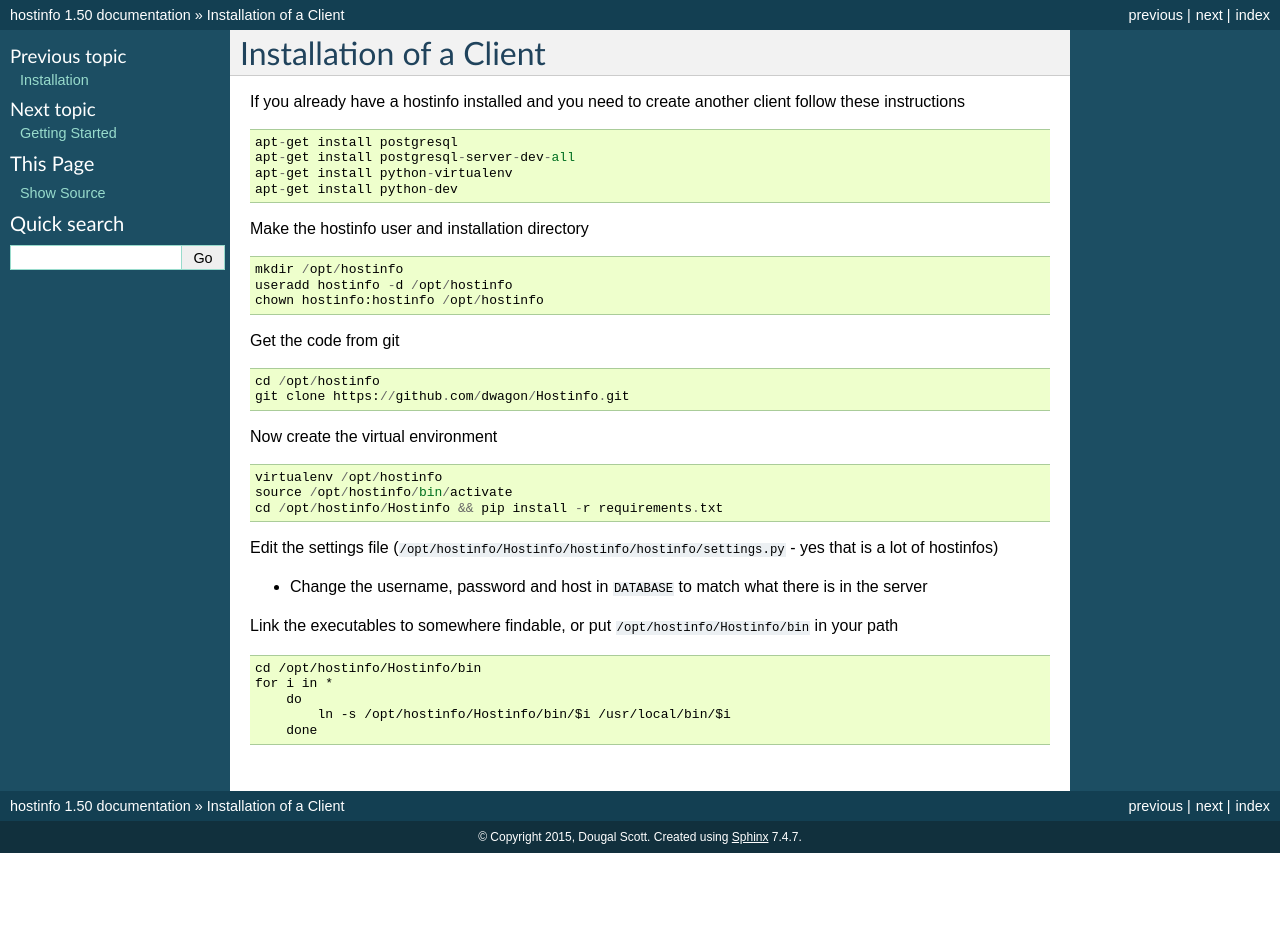
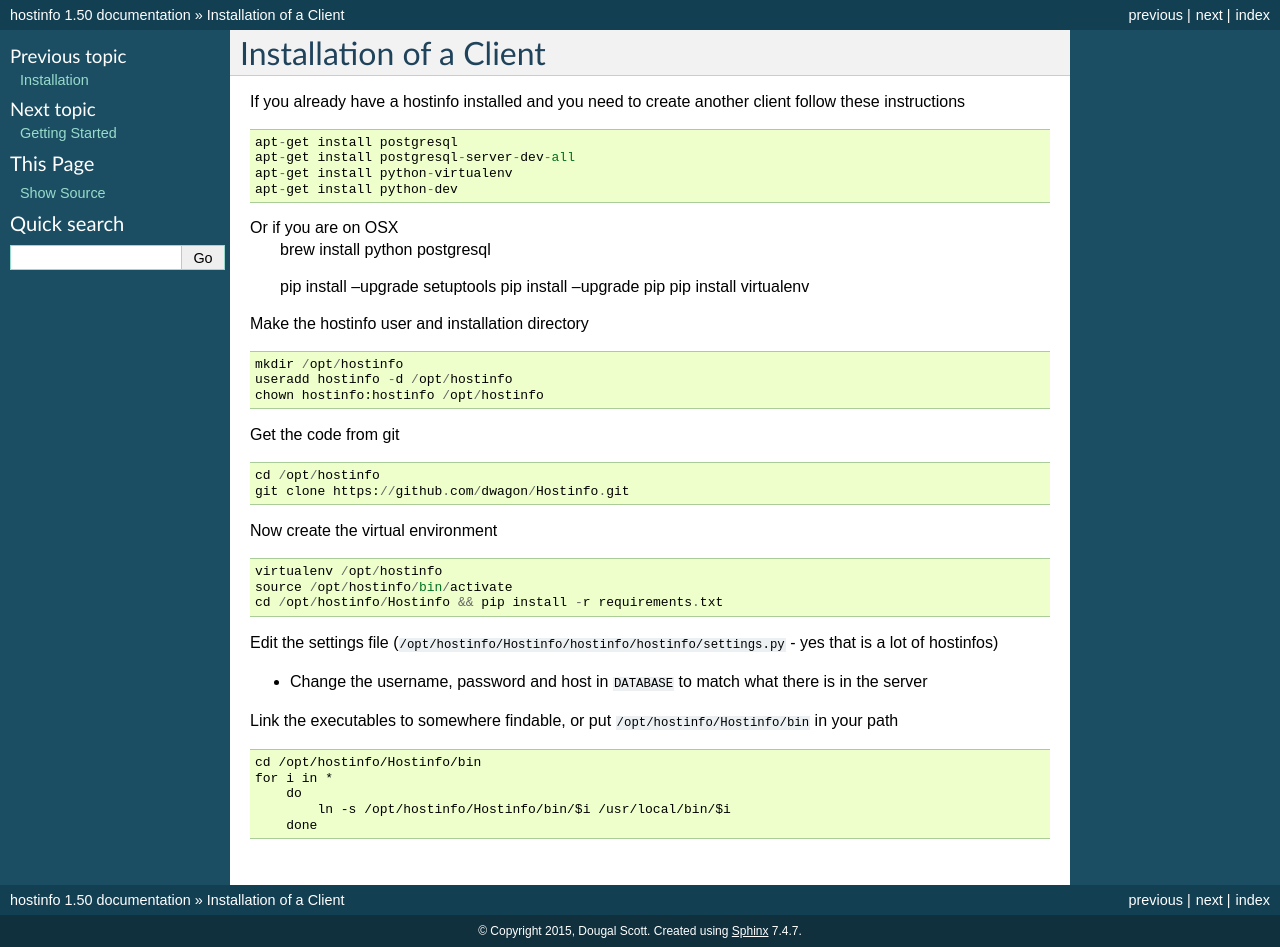
Before and after one commit to dwagon/Hostinfo, a Sphinx documentation site: the page built from docs/install_client.rst, in a window 1280 px wide. Built offline with Sphinx 7.4.7, drawn with Linux system fonts in a browser that asks for light colours; before the commit the page ends 900 px from its top, so only the background shows below that.

Commit message:
OSX client installation details

```diff
--- a/docs/install_client.rst
+++ b/docs/install_client.rst
@@ -7,6 +7,13 @@ If you already have a hostinfo installed and you need to create another client f
     apt-get install postgresql-server-dev-all
     apt-get install python-virtualenv
     apt-get install python-dev
+
+Or if you are on OSX
+    brew install python postgresql
+
+    pip install --upgrade setuptools
+    pip install --upgrade pip
+    pip install virtualenv
 
 Make the hostinfo user and installation directory ::
 
```
